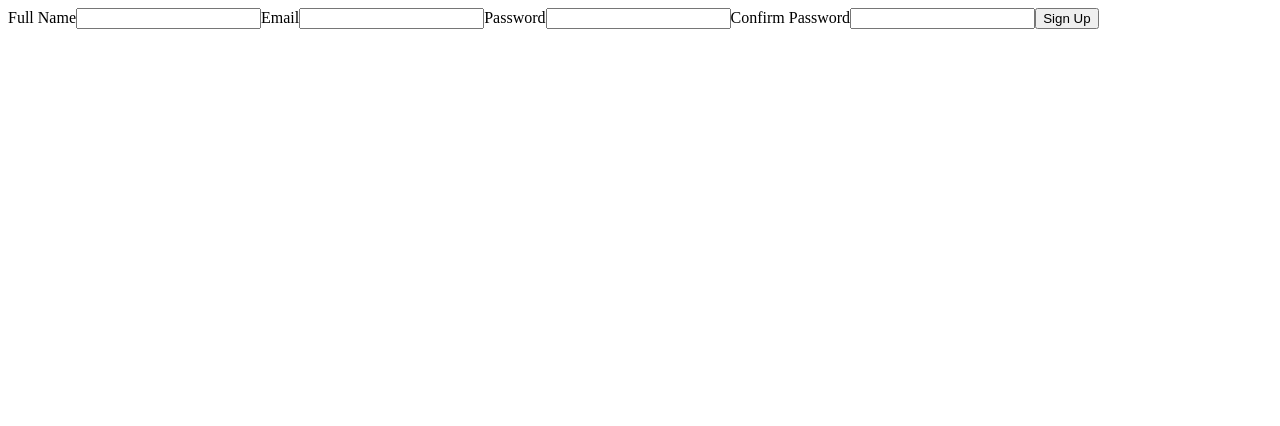
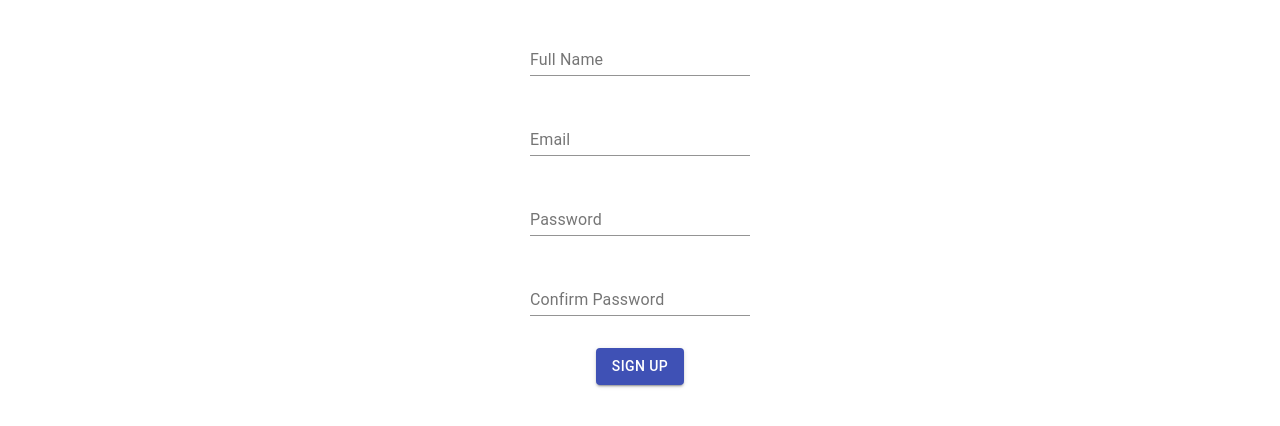
Before and after one commit to ieonsii/gym-time, a React (Create React App) app in the folder apps/frontend/: page / in a window 1280 px wide. Shown: the top 426 px of the page. Built offline with nearby package versions, Linux system fonts and the light colour scheme.

Commit message:
use material ui and set basic form style

```diff
--- a/apps/frontend/package.json
+++ b/apps/frontend/package.json
@@ -3,6 +3,7 @@
   "version": "0.1.0",
   "private": true,
   "dependencies": {
+    "@material-ui/core": "^4.11.0",
     "@testing-library/jest-dom": "^5.11.4",
     "@testing-library/react": "^11.1.0",
     "@testing-library/user-event": "^12.1.10",
--- a/apps/frontend/src/Form/Form.js
+++ b/apps/frontend/src/Form/Form.js
@@ -1,22 +1,89 @@
 import React from "react";
 import { useForm } from "react-hook-form";
+
+import { makeStyles } from "@material-ui/core/styles";
+import Container from "@material-ui/core/Container";
+import Grid from "@material-ui/core/Grid";
+import Button from "@material-ui/core/Button";
+import TextField from "@material-ui/core/TextField";
+
+const useStyles = makeStyles((theme) => ({
+  form: {
+    padding: theme.spacing(2),
+    textAlign: "center",
+    display: "flex",
+    flexDirection: "column",
+    width: "100%",
+    justifyContent: "center",
+  },
+  container: {
+    margin: theme.spacing(2),
+  },
+}));
 
 const Form = () => {
   const { register, handleSubmit } = useForm();
   const onSubmit = handleSubmit((data) => alert(JSON.stringify(data)));
 
+  const classes = useStyles();
+
   return (
-    <form onSubmit={onSubmit}>
-      <label>Full Name</label>
-      <input type="text" name="name" ref={register} />
-      <label>Email</label>
-      <input type="text" name="email" ref={register} />
-      <label>Password</label>
-      <input type="text" name="password" ref={register} />
-      <label>Confirm Password</label>
-      <input type="text" name="confirmPassword" ref={register} />
-      <button type="submit">Sign Up</button>
-    </form>
+    <Container maxWidth="sm">
+      <Grid container spacing={3}>
+        <form className={classes.form} onSubmit={onSubmit}>
+          <Grid item xs={12}>
+            <TextField
+              className={classes.container}
+              id="standard-basic"
+              type="text"
+              name="name"
+              ref={register}
+              label="Full Name"
+            />
+          </Grid>
+          <Grid item xs={12}>
+            <TextField
+              className={classes.container}
+              id="standard-basic"
+              type="text"
+              name="email"
+              ref={register}
+              label="Email"
+            />
+          </Grid>
+          <Grid item xs={12}>
+            <TextField
+              className={classes.container}
+              id="standard-basic"
+              type="text"
+              name="password"
+              ref={register}
+              label="Password"
+            />
+          </Grid>
+          <Grid item xs={12}>
+            <TextField
+              className={classes.container}
+              id="standard-basic"
+              type="text"
+              name="confirmPassword"
+              ref={register}
+              label="Confirm Password"
+            />
+          </Grid>
+          <Grid item xs={12}>
+            <Button
+              className={classes.container}
+              variant="contained"
+              color="primary"
+              type="submit"
+            >
+              Sign Up
+            </Button>
+          </Grid>
+        </form>
+      </Grid>
+    </Container>
   );
 };
 
```
Also changed, not shown: 1 other file (tests, documents, lock files or other folders).
